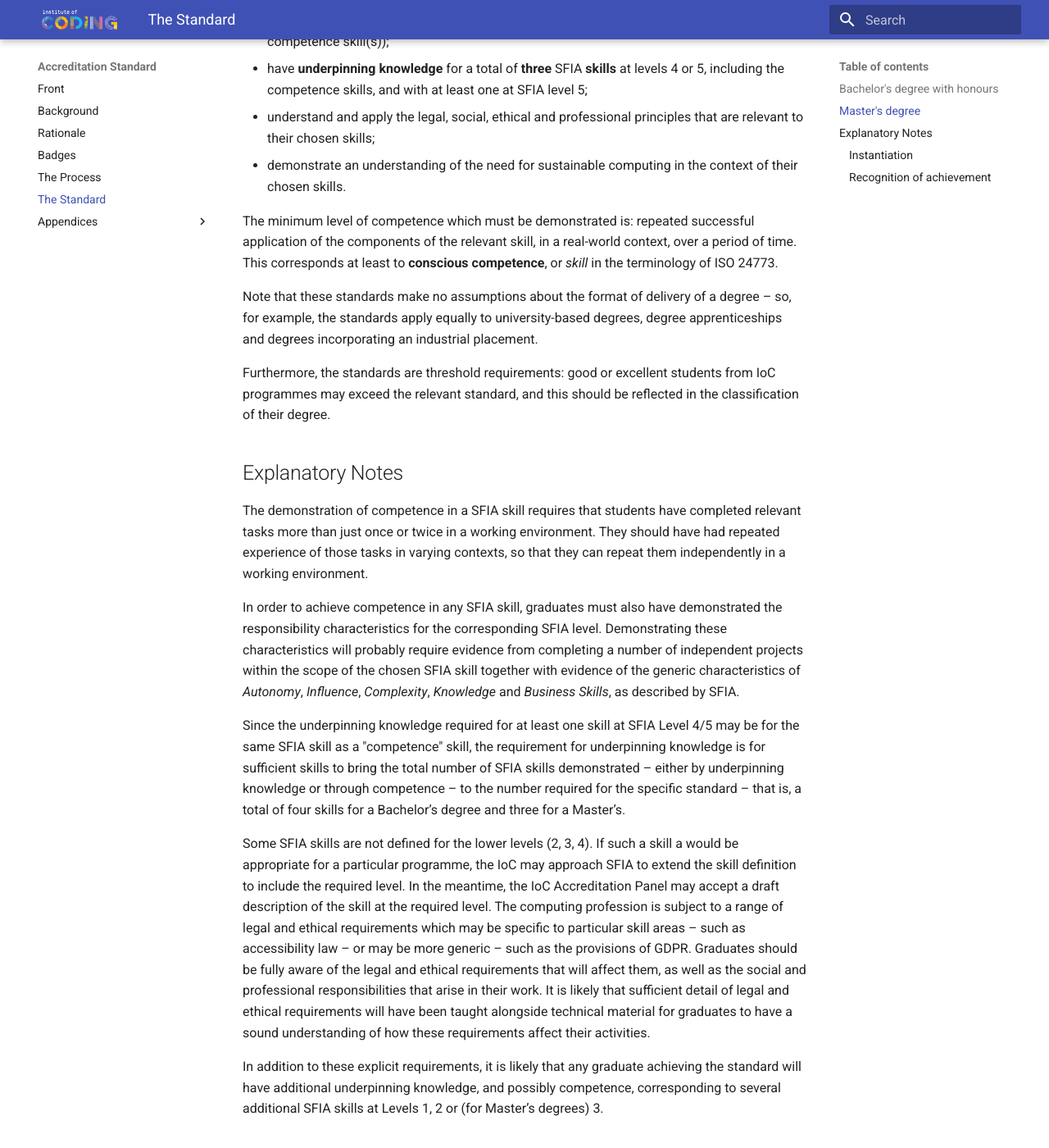
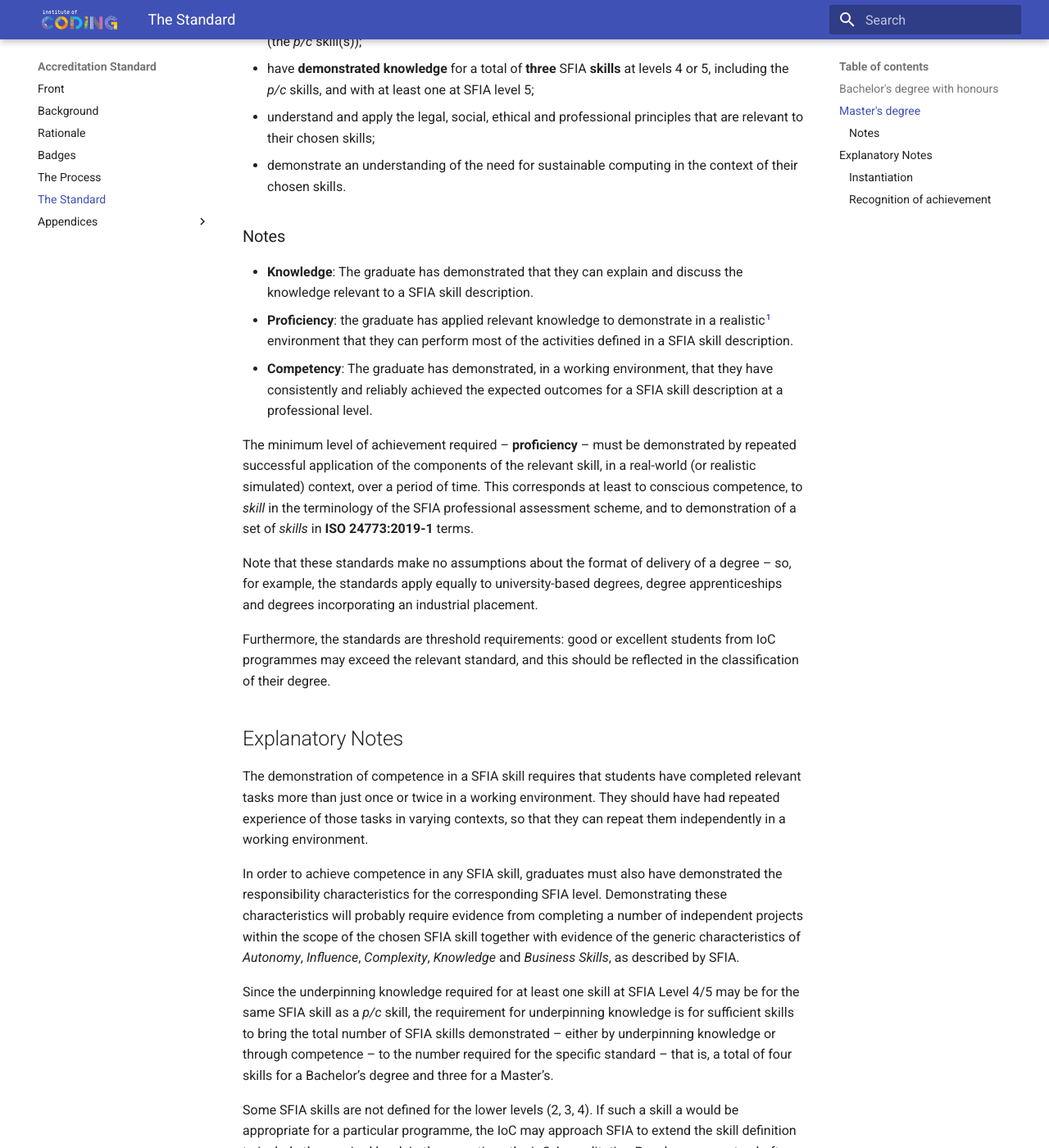
Before and after one commit to institute-of-coding/accreditation-standard, an MkDocs documentation site: the page built from docs/standard/standard.md, in a window 1280 px wide and 1400 px high, scrolled down 740 px. Shown: the whole window at 82% size. Built offline with MkDocs 1.6.1 and Material for MkDocs 9.7.7, drawn with Linux system fonts in a browser that asks for light colours; some of the changed text lies outside the part shown.

Commit message:
updates to reflect agreed wording adjustments

```diff
--- a/docs/standard/standard.md
+++ b/docs/standard/standard.md
@@ -5,8 +5,8 @@
 Graduates should:
 
 * have demonstrated the **responsibility characteristics** (*Autonomy, Influence, Complexity, Knowledge, Business Skills*) for SFIA level 3;
-* have demonstrated **competence** in one or more relevant SFIA **skills** at level 3 (the competence skill(s));
-* have **underpinning knowledge** for a total of **four** SFIA **skills** at levels 3 or 4, including the competence skill(s), and with at least one at SFIA level 4;
+* have demonstrated **proficiency or competency** in one or more relevant SFIA **skills** at level 3 (the *p/c* skill(s));
+* have **demonstrated knowledge** for a total of **four** SFIA **skills** at levels 3 or 4, including the *p/c* skill(s), and with at least one at SFIA level 4;
 * understand and apply the legal, social, ethical and professional principles that are relevant to their chosen skills;
 * demonstrate an understanding of the need for sustainable computing in the context of their chosen skills.
 
@@ -15,12 +15,20 @@ Graduates should:
 Graduates should:
 
 * have demonstrated the **responsibility characteristics** (*Autonomy, Influence, Complexity, Knowledge, Business Skills*) for SFIA level 4;
-* have demonstrated **competence** in **at least one** relevant SFIA **skills** at level 4 (the competence skill(s));
-* have **underpinning knowledge** for a total of **three** SFIA **skills** at levels 4 or 5, including the competence skills, and with at least one at SFIA level 5;
+* have demonstrated **proficiency or competency** in **at least one** relevant SFIA **skills** at level 4 (the *p/c* skill(s));
+* have **demonstrated knowledge** for a total of **three** SFIA **skills** at levels 4 or 5, including the *p/c* skills, and with at least one at SFIA level 5;
 * understand and apply the legal, social, ethical and professional principles that are relevant to their chosen skills;
 * demonstrate an understanding of the need for sustainable computing in the context of their chosen skills.
 
-The minimum level of competence which must be demonstrated is: repeated successful application of the components of the relevant skill, in a real-world context, over a period of time.  This corresponds at least to **conscious competence**, or *skill* in the terminology of ISO 24773.
+### Notes
+
+* **Knowledge**: The graduate has demonstrated that they can explain and discuss the knowledge relevant to a SFIA skill description.
+* **Proficiency**: the graduate has applied relevant knowledge to demonstrate in a realistic[^1] environment that they can perform most of the activities defined in a SFIA skill description.
+* **Competency**: The graduate has demonstrated, in a working environment, that they have consistently and reliably achieved the expected outcomes for a SFIA skill description at a professional level.
+
+[^1]: Whilst proficiency must be demonstrated in a working context, a workplace supervisor may make a case to justify the use of a professional simulated environment for specific safety-critical tasks.
+
+The minimum level of achievement required – **proficiency** – must be demonstrated by repeated successful application of the components of the relevant skill, in a real-world (or realistic simulated) context, over a period of time. This corresponds at least to conscious competence, to *skill* in the terminology of the SFIA professional assessment scheme, and to demonstration of a set of *skills* in **ISO 24773:2019-1** terms.
 
 Note that these standards make no assumptions about the format of delivery of a degree – so, for example, the standards apply equally to university-based degrees, degree apprenticeships and degrees incorporating an industrial placement.
 
@@ -32,7 +40,7 @@ The demonstration of competence in a SFIA skill requires that students have comp
 
 In order to achieve competence in any SFIA skill, graduates must also have demonstrated the responsibility characteristics for the corresponding SFIA level. Demonstrating these characteristics will probably require evidence from completing a number of independent projects within the scope of the chosen SFIA skill together with evidence of the generic characteristics of *Autonomy*, *Influence*, *Complexity*, *Knowledge* and *Business Skills*, as described by SFIA.
 
-Since the underpinning knowledge required for at least one skill at SFIA Level 4/5 may be for the same SFIA skill as a "competence" skill, the requirement for underpinning knowledge is for sufficient skills to bring the total number of SFIA skills demonstrated – either by underpinning knowledge or through competence – to the number required for the specific standard – that is, a total of four skills for a Bachelor’s degree and three for a Master’s.
+Since the underpinning knowledge required for at least one skill at SFIA Level 4/5 may be for the same SFIA skill as a *p/c* skill, the requirement for underpinning knowledge is for sufficient skills to bring the total number of SFIA skills demonstrated – either by underpinning knowledge or through competence – to the number required for the specific standard – that is, a total of four skills for a Bachelor’s degree and three for a Master’s.
 
 Some SFIA skills are not defined for the lower levels (2, 3, 4).  If such a skill a would be appropriate for a particular programme, the IoC may approach SFIA to extend the skill definition to include the required level.  In the meantime, the IoC Accreditation Panel may accept a draft description of the skill at the required level.
 The computing profession is subject to a range of legal and ethical requirements which may be specific to particular skill areas – such as accessibility law – or may be more generic – such as the provisions of GDPR.  Graduates should be fully aware of the legal and ethical requirements that will affect them, as well as the social and professional responsibilities that arise in their work.  It is likely that sufficient detail of legal and ethical requirements will have been taught alongside technical material for graduates to have a sound understanding of how these requirements affect their activities.
```
